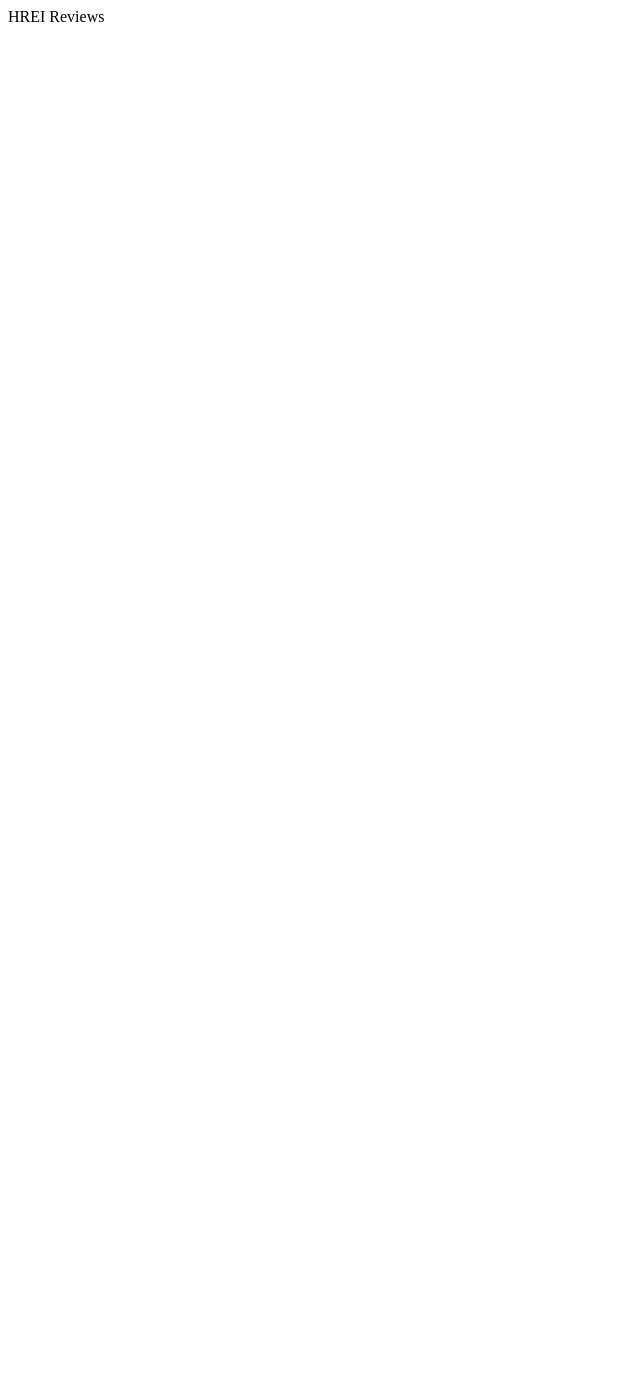
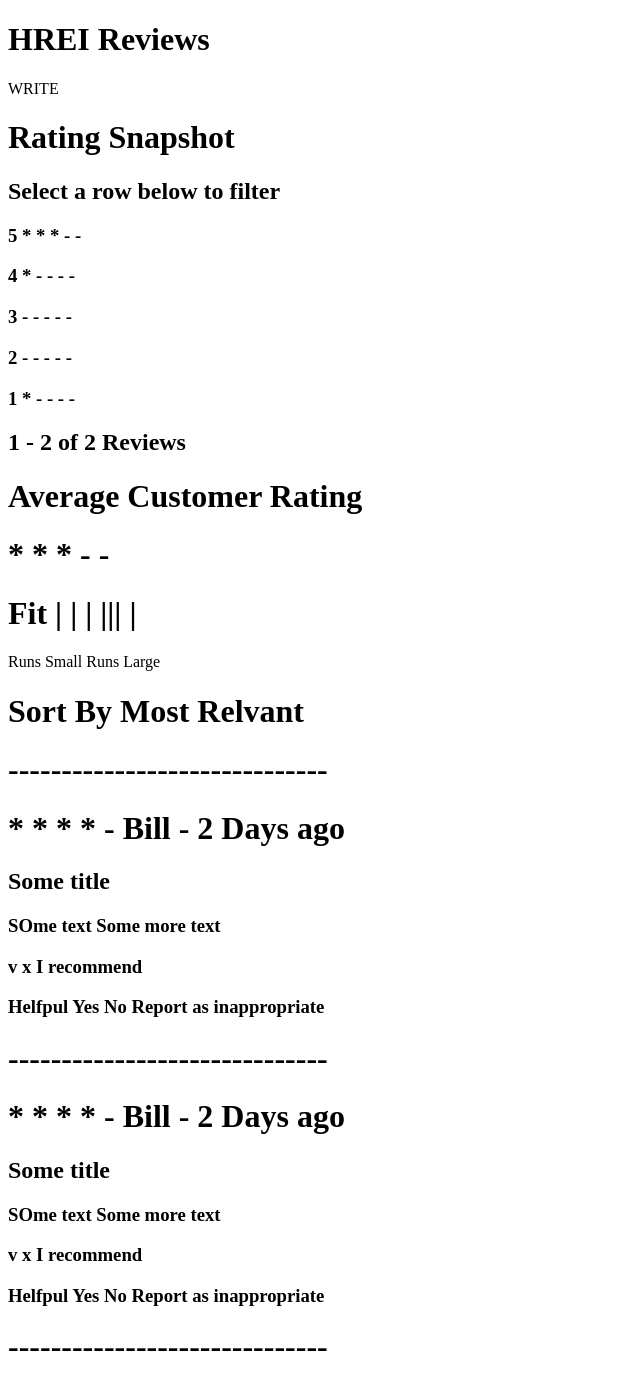
Before and after one commit to bearei/fec4-reviews, a React app: page / in a window 1280 px wide. Shown: the whole page, without its empty margins (0-640 px from the left). Before the commit the page ends 800 px from the top, so only its background shows below. Built offline with nearby package versions, Linux system fonts and the light colour scheme; the HTML template or start-up script is replaced by a standard one.

Commit message:
Rough skeleton

```diff
--- a/client/src/index.jsx
+++ b/client/src/index.jsx
@@ -9,7 +9,47 @@ class App extends React.Component {
 
   render() {
     return (
-      <div>HREI Reviews</div>
+      <div>
+        <div id='nav'>
+        <h1>HREI Reviews</h1><span>WRITE</span>
+          <div id='snapshot'>
+            <h1>Rating Snapshot</h1>
+            <h2>Select a row below to filter</h2>
+            <h3>5 * * * - -</h3>
+            <h3>4 * - - - -</h3>
+            <h3>3 - - - - -</h3>
+            <h3>2 - - - - -</h3>
+            <h3>1 * - - - -</h3>
+            <h2>1 - 2 of 2 Reviews</h2>
+          </div>
+          <div id='averages'>
+            <h1>Average Customer Rating</h1>
+            <h1>* * * - -</h1>
+            <h1>Fit   |  |  |  ||| |</h1>
+            <p>Runs Small    Runs Large</p>
+            <h1>Sort By Most Relvant</h1>
+          </div>
+        </div>
+          <h1>------------------------------</h1>
+        <div id='reviews'>
+          <div id='review'>
+            <h1>* * * * - Bill - 2 Days ago</h1>
+            <h2>Some title</h2>
+            <h3>SOme text Some more text</h3>
+            <h3> v x I recommend</h3>
+            <h3>Helfpul Yes No Report as inappropriate</h3>
+          </div>
+          <h1>------------------------------</h1>
+          <div id='review'>
+            <h1>* * * * - Bill - 2 Days ago</h1>
+            <h2>Some title</h2>
+            <h3>SOme text Some more text</h3>
+            <h3> v x I recommend</h3>
+            <h3>Helfpul Yes No Report as inappropriate</h3>
+          </div>
+        </div>
+        <h1>------------------------------</h1>
+      </div>
     );
   }
 }
```
